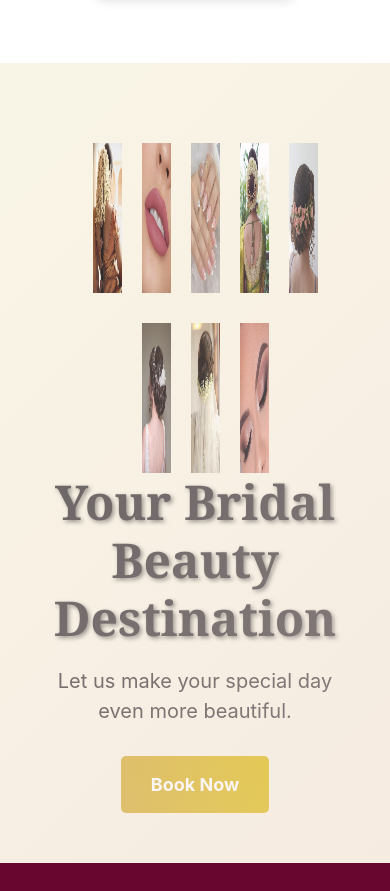
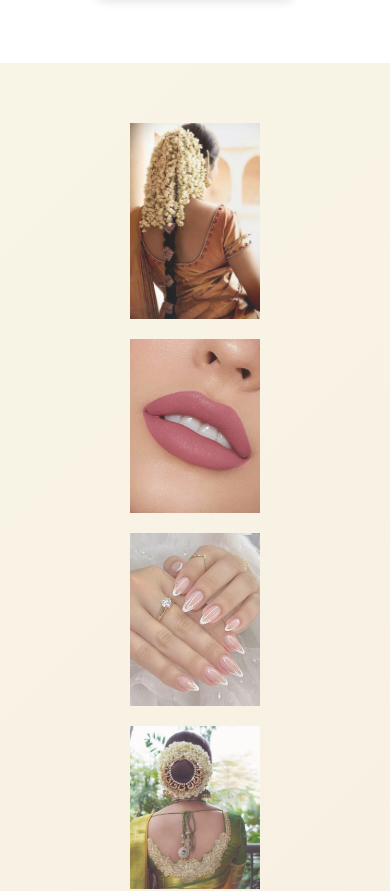
Before and after one commit to anuktha11/BrideGlow, a React (Create React App) app: page / in a window 390 px wide. Shown: the part 1519-2410 px from the top of the page. Built offline with nearby package versions, Linux system fonts and the light colour scheme.

Commit message:
Update comp.css
chang

```diff
--- a/src/comp.css
+++ b/src/comp.css
@@ -502,3 +502,17 @@ img {
     height: 60px;
   }
 }
+/* Media query for small screens (like mobile) */
+@media (max-width: 768px) {
+  .hero-images {
+    display: flex;
+    flex-wrap: wrap;
+    justify-content: center;
+  }
+
+  .hero-images img {
+    width: 45%; /* Adjust as needed */
+    height: auto;
+    margin: 10px;
+  }
+}
```
